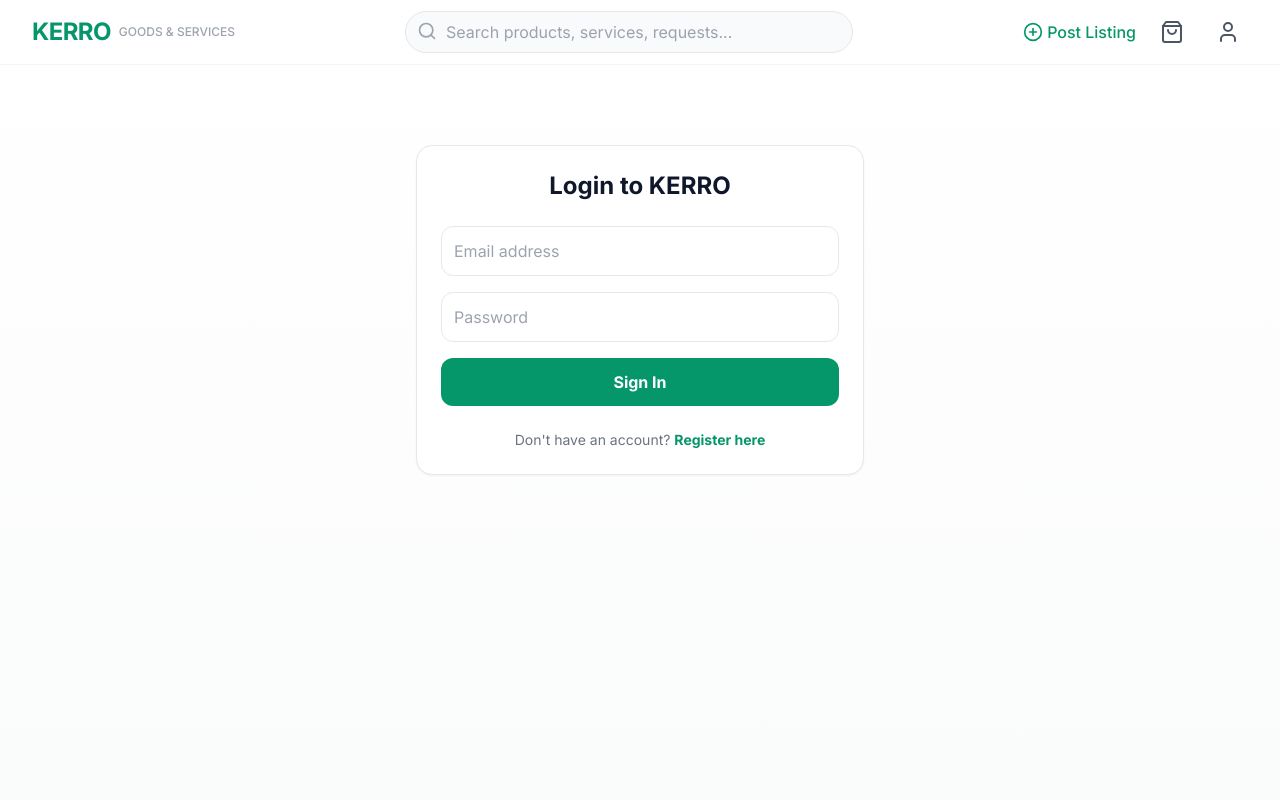
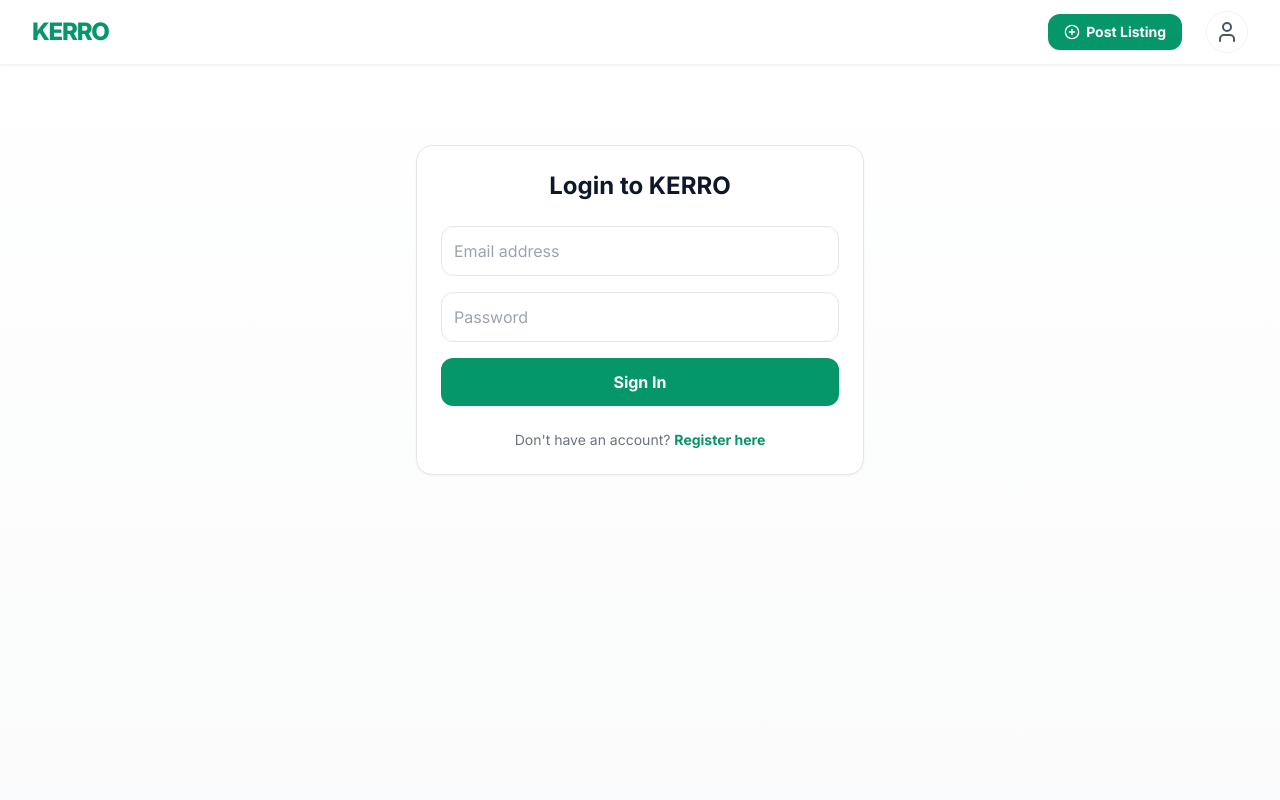
Before and after one commit to kent386/kerro-marketplac, a Next.js app: page /login in a window 1280 px wide. Shown: the top 800 px of the page. Built offline with nearby package versions, Linux system fonts and the light colour scheme.

Commit message:
Update Navbar component structure and styles
Refactor Navbar component to improve layout and styling.

```diff
--- a/components/Navbar.tsx
+++ b/components/Navbar.tsx
@@ -1,44 +1,38 @@
 import Link from 'next/link';
-import { Search, ShoppingBag, User, PlusCircle, Menu } from 'lucide-react';
+import { ShoppingBag, User, PlusCircle } from 'lucide-react';
 
 export default function Navbar() {
   return (
-    <nav className="sticky top-0 z-50 bg-white border-b border-gray-100">
+    <nav className="sticky top-0 z-50 bg-white border-b border-gray-100 shadow-sm">
       <div className="max-w-7xl mx-auto px-4 sm:px-6 lg:px-8">
         <div className="flex justify-between h-16 items-center">
-          {/* Logo */}
+
+          {/* Logo - Ikanzeho igusubiza kuri Home Page */}
           <Link href="/" className="flex items-center space-x-2">
-            <span className="text-2xl font-bold text-primary tracking-tight">KERRO</span>
-            <span className="hidden sm:block text-xs font-medium text-gray-400">GOODS & SERVICES</span>
+            <span className="text-2xl font-extrabold text-primary tracking-tighter">KERRO</span>
           </Link>
 
-          {/* Search Bar - Hidden on Mobile, shown later */}
-          <div className="hidden md:flex flex-1 max-w-md mx-8">
-            <div className="relative w-full">
-              <input
-                type="text"
-                placeholder="Search products, services, requests..."
-                className="w-full bg-gray-50 border border-gray-200 rounded-full py-2 px-10 focus:outline-none focus:ring-2 focus:ring-primary/20"
-              />
-              <Search className="absolute left-3 top-2.5 h-5 w-5 text-gray-400" />
-            </div>
-          </div>
+          {/* Buttons z'iburyo */}
+          <div className="flex items-center space-x-3 md:space-x-6">
 
-          {/* Action Buttons */}
-          <div className="flex items-center space-x-4">
-            <Link href="/create" className="hidden sm:flex items-center text-primary font-medium hover:text-opacity-80">
-              <PlusCircle className="h-5 w-5 mr-1" />
-              Post Listing
+            {/* Button yo gushyiraho igicuruzwa */}
+            <Link
+              href="/create"
+              className="flex items-center bg-primary text-white px-3 py-1.5 md:px-4 md:py-2 rounded-lg font-bold text-sm hover:bg-opacity-90 transition-all shadow-sm"
+            >
+              <PlusCircle className="h-4 w-4 mr-1.5" />
+              <span>Post Listing</span>
             </Link>
-            <Link href="/cart" className="p-2 text-gray-600 hover:bg-gray-100 rounded-full">
-              <ShoppingBag className="h-6 w-6" />
-            </Link>
-            <Link href="/login" className="p-2 text-gray-600 hover:bg-gray-100 rounded-full">
+
+            {/* Button ya Login (Kwinjira) */}
+            <Link
+              href="/login"
+              className="p-2 text-gray-600 hover:bg-gray-100 rounded-full border border-gray-100 transition-colors"
+              title="Login"
+            >
               <User className="h-6 w-6" />
             </Link>
-            <button className="md:hidden p-2 text-gray-600">
-              <Menu className="h-6 w-6" />
-            </button>
+
           </div>
         </div>
       </div>
```
